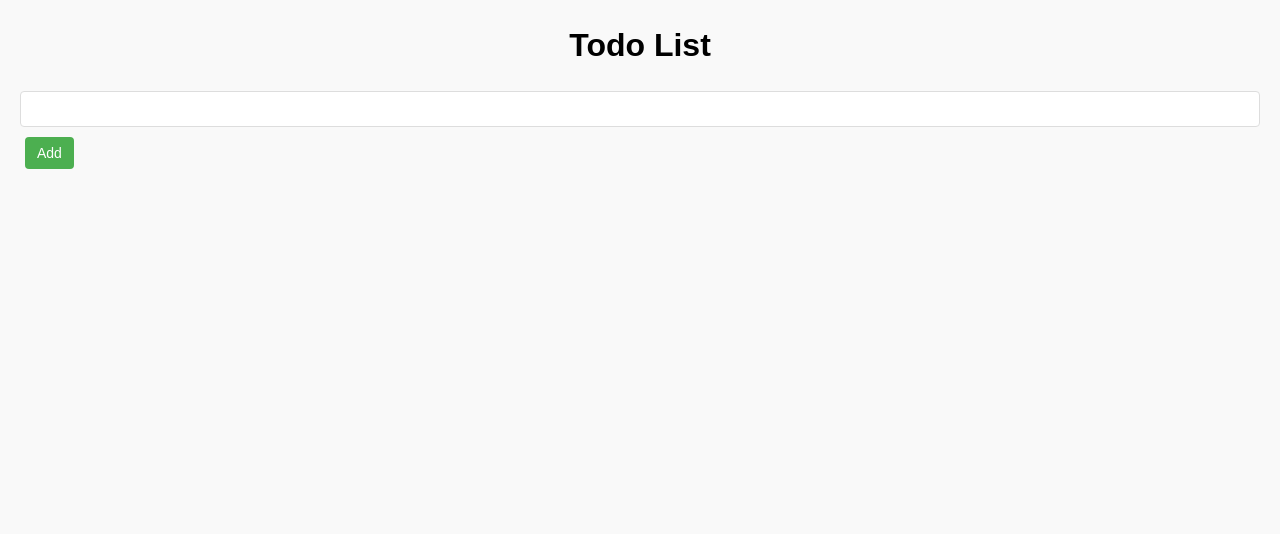
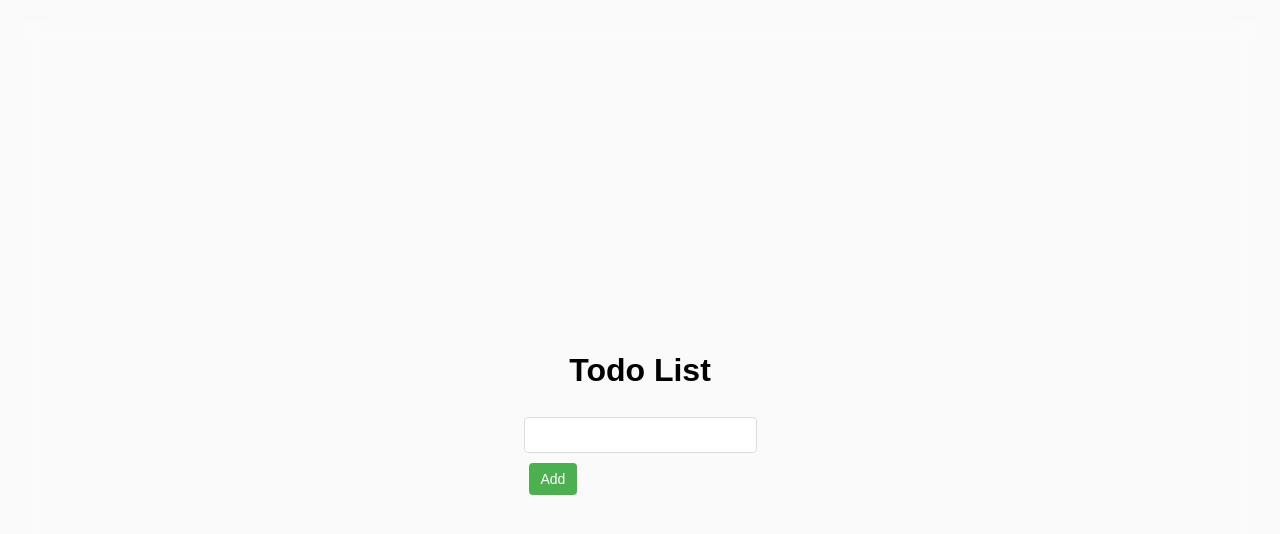
Before and after one commit to Sullivan1301/Web2---NextJS, a Next.js app: page / in a window 1280 px wide. Shown: the top 534 px of the page. Built offline with nearby package versions, Linux system fonts and the light colour scheme.

Commit message:
feat: add new css for glass effect

```diff
--- a/src/pages/index.js
+++ b/src/pages/index.js
@@ -52,7 +52,8 @@ export default function Todos() {
 
 
   return (
-    <div>
+    <div className="glass-container">
+      <div className="app container">
       <h1>Todo List</h1>
       <div>
         <input type="text" value={newTodo} onChange={handleInputChange} onKeyPress = {handleKeyPress} />
@@ -87,6 +88,7 @@ export default function Todos() {
           </li>
         ))}
       </ul>
+      </div>
     </div>
   );
 }
--- a/src/styles/globals.css
+++ b/src/styles/globals.css
@@ -12,6 +12,24 @@ body {
   line-height: 1.6;
   background-color: #f9f9f9;
   padding: 20px;
+}
+/* Container for the glass effect */
+.glass-container {
+  display: flex;
+  justify-content: center;
+  align-items: center;
+  min-height: 100vh;
+  background-color: rgba(255, 255, 255, 0.2); /* Couleur de l'arrière-plan transparent */
+  backdrop-filter: blur(10px);
+}
+
+/* Container for the todo app */
+.app-container {
+  max-width: 600px;
+  background-color: rgba(255, 255, 255, 0.3); /* Couleur de fond semi-transparente */
+  box-shadow: 0 2px 4px rgba(0, 0, 0, 0.1);
+  padding: 20px;
+  border-radius: 8px;
 }
 
 h1 {
```
